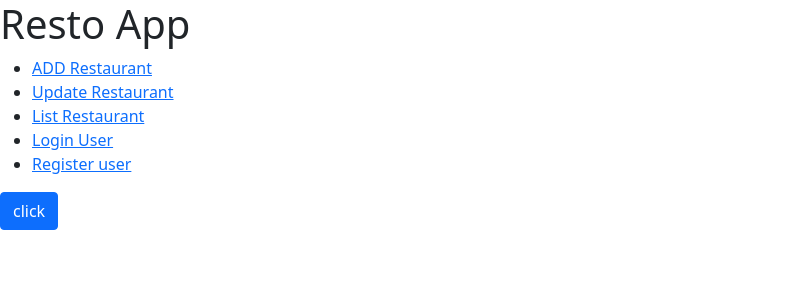
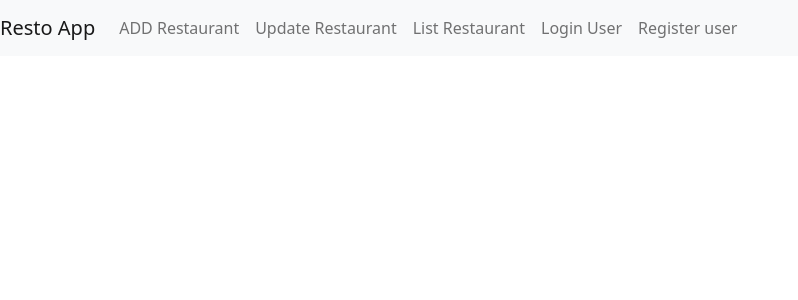
Before and after one commit to Rena-Tokhi/Resto-Angular, an Angular app in the folder resto/: page / in a window 1280 px wide. Shown: the top 300 px of the page, without its empty margins (0-798 px from the left). Built offline with nearby package versions, Linux system fonts and the light colour scheme.

Commit message:
nav bar added

```diff
--- a/resto/src/app/app.component.html
+++ b/resto/src/app/app.component.html
@@ -1,22 +1,19 @@
-<h1>Resto App</h1>
-
-<ul>
-  <li>
-    <a routerLink="add"> ADD Restaurant  </a>
-  </li>
-  <li>
-    <a routerLink="update"> Update Restaurant  </a>
-  </li>
-  <li>
-    <a routerLink="list"> List Restaurant  </a>
-  </li>
-  <li>
-    <a routerLink="login"> Login User </a>
-  </li>
-  <li>
-    <a routerLink="register"> Register user  </a>
-  </li>
-</ul>
-<router-outlet></router-outlet>
-
-<button class="btn btn-primary"> click</button>
+<nav class="navbar navbar-expand-lg navbar-light bg-light">
+  <a class="navbar-brand" href="#">Resto App</a>
+  <button class="navbar-toggler" type="button" data-toggle="collapse" data-target="#navbarNavAltMarkup"
+    aria-controls="navbarNavAltMarkup" aria-expanded="false" aria-label="Toggle navigation">
+    <span class="navbar-toggler-icon"></span>
+  </button>
+  <div class="collapse navbar-collapse" id="navbarNavAltMarkup">
+    <div class="navbar-nav">
+      <a class="nav-item nav-link" routerLink="add"> ADD Restaurant </a>
+      <a class="nav-item nav-link" routerLink="update"> Update Restaurant </a>
+      <a class="nav-item nav-link" routerLink="list"> List Restaurant </a>
+      <a class="nav-item nav-link" routerLink="login"> Login User </a>
+      <a class="nav-item nav-link" routerLink="register"> Register user </a>
+    </div>
+  </div>
+</nav>
+<div class="container">
+  <router-outlet></router-outlet>
+</div>
```
